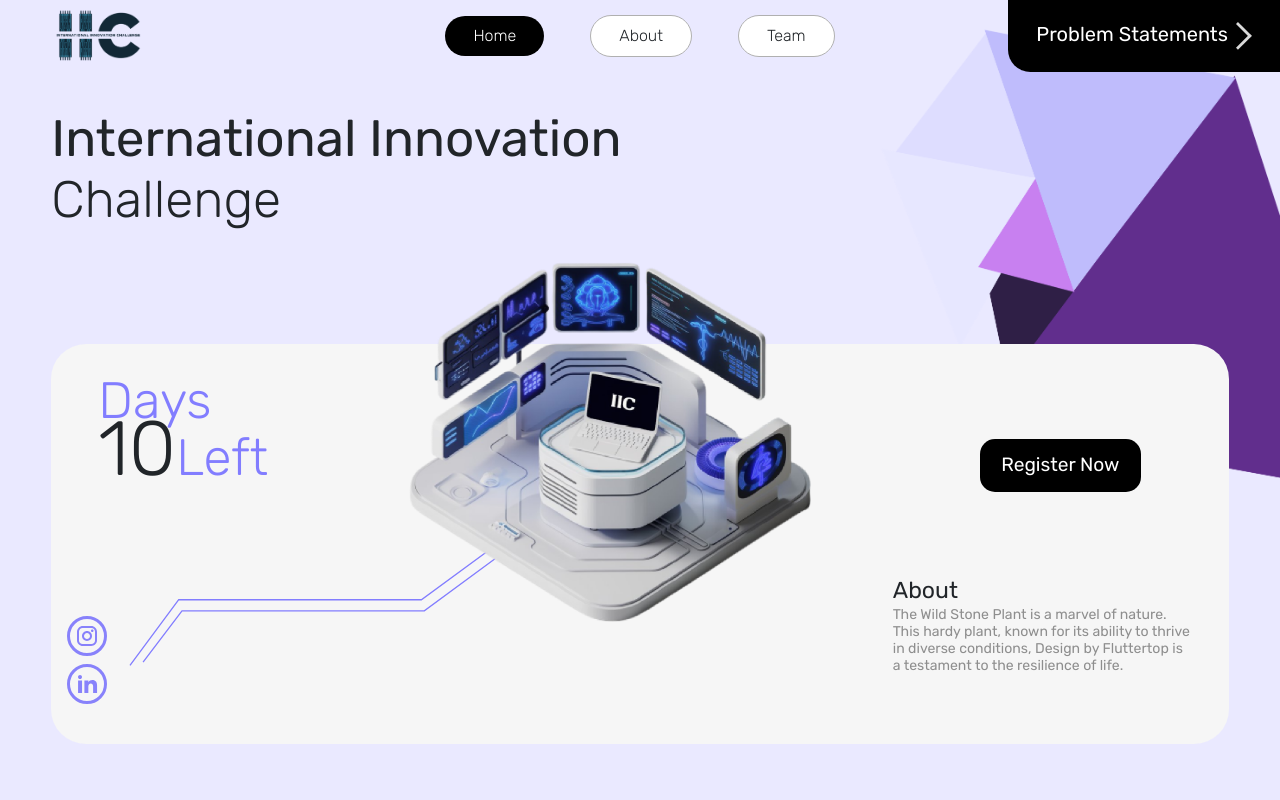
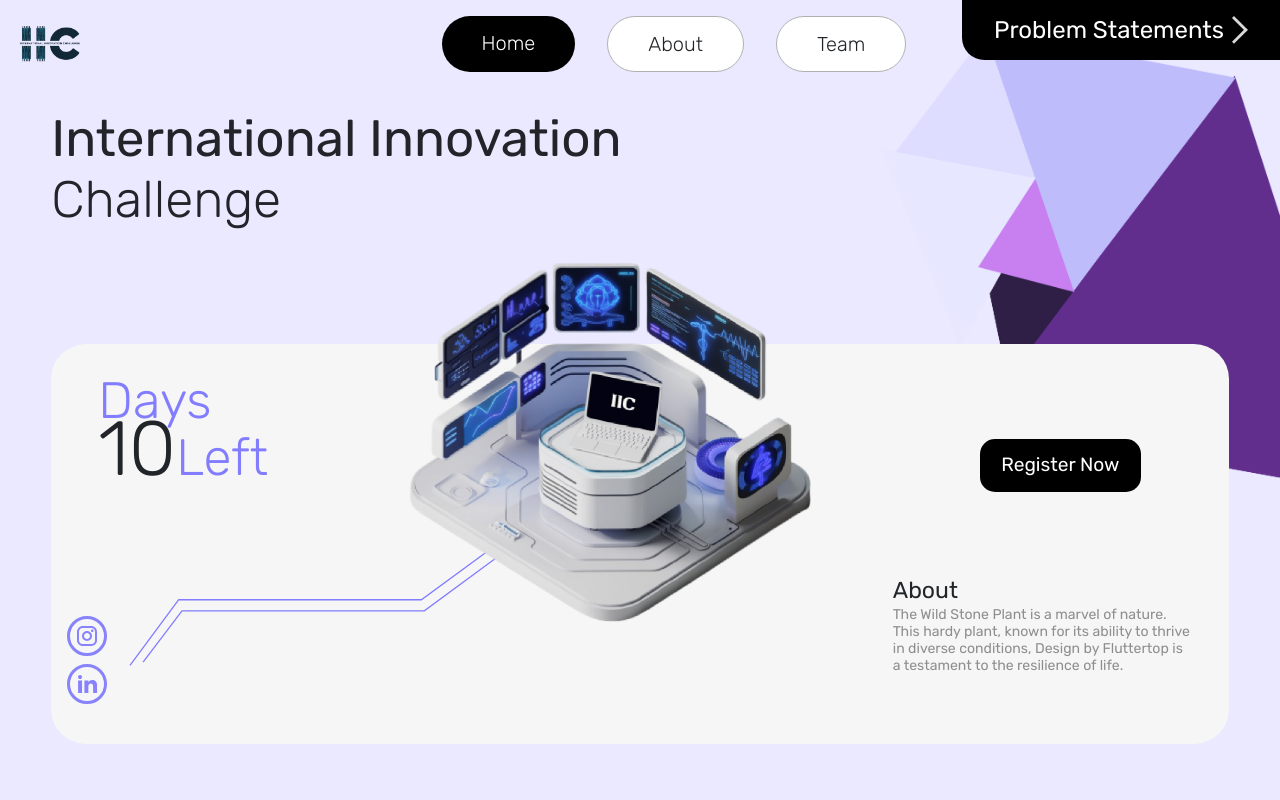
Before and after one commit to pinkelephant4/iic-website, a React (Vite) app: page / in a window 1280 px wide. Shown: the top 800 px of the page. Built offline with nearby package versions, Linux system fonts and the light colour scheme; a web font is replaced by a local one.

Commit message:
Prince 88

```diff
--- a/src/components/Navbar.jsx
+++ b/src/components/Navbar.jsx
@@ -3,8 +3,13 @@ import '../styles/Navbar.css';
 
 const Navbar = () => {
   const [scrolling, setScrolling] = useState(false);
-  const [scrollDirection, setScrollDirection] = useState('up'); // New state to track scroll direction
+  const [scrollDirection, setScrollDirection] = useState('up');
   const [lastScrollY, setLastScrollY] = useState(0);
+  const [menuOpen, setMenuOpen] = useState(false);
+
+  const toggleMenu = () => {
+    setMenuOpen(!menuOpen);
+  };
 
   useEffect(() => {
     const handleScroll = () => {
@@ -18,7 +23,6 @@ const Navbar = () => {
 
       setLastScrollY(currentScrollY);
 
-      // Add logic to set scrolling state
       if (currentScrollY > 40) {
         setScrolling(true);
       } else {
@@ -51,6 +55,26 @@ const Navbar = () => {
           <img src="/assets/right-arrow.svg" alt="arrow" />
         </div>
       </div>
+
+      {/* Hamburger Menu */}
+      <div className={`hamburger ${menuOpen ? 'hide' : ''}`} onClick={toggleMenu}>
+        &#9776;
+      </div>
+
+      {/* Mobile Menu */}
+      <div className={`menu ${menuOpen ? 'active' : ''}`}>
+        <ul className="menu-links">
+          <li className="nav-link" onClick={toggleMenu}>Home</li>
+          <li className="nav-link" onClick={toggleMenu}>About</li>
+          <li className="nav-link" onClick={toggleMenu}>Team</li>
+          <li className="nav-link" onClick={toggleMenu}>Problem Statements</li>
+        </ul>
+      </div>
+
+      {/* Close Menu Icon */}
+      <div className={`hamburger-close ${menuOpen ? 'active' : ''}`} onClick={toggleMenu}>
+        &times;
+      </div>
     </div>
   );
 };
--- a/src/styles/Navbar.css
+++ b/src/styles/Navbar.css
@@ -1,51 +1,46 @@
+/* General Navbar Styles */
 .navbar {
   position: fixed;
   width: 100%;
   font-family: 'Rubik', sans-serif;
-  font-optical-sizing: auto;
-  font-style: normal;
   z-index: 1000;
-  transition: all 0.3s ease; /* Add transition for smooth effect */
+  transition: all 0.3s ease;
+  display: flex;
+  justify-content: space-between;
+  align-items: center;
+  padding: 1rem;
 }
 
 .scrolled {
   background: rgba(255, 255, 255, 0.2);
   box-shadow: 0 8px 32px 0 rgba(31, 38, 135, 0.37);
   backdrop-filter: blur(10px);
-  -webkit-backdrop-filter: blur(10px);
 }
 
 .hide {
-  transform: translateY(-100%); /* Moves the navbar out of view */
+  transform: translateY(-100%);
 }
 
 .show {
-  transform: translateY(0); /* Brings the navbar into view */
+  transform: translateY(0);
 }
 
-/* Rest of the styles */
-.nav-left {
-  width: 33%;
-  padding: 0 0 0 4%;
-}
-
-.nav-left > img {
+.nav-left img {
   height: 7vh;
 }
 
 .nav-mid {
-  width: 34%;
+  display: none;
 }
 
 .nav-links {
   display: flex;
-  justify-content: space-around;
-  align-items: center;
+  gap: 2rem;
 }
 
 .nav-link {
   font-weight: 300;
-  border: solid 1px #B0B0B0;
+  border: 1px solid #B0B0B0;
   border-radius: 2rem;
   background-color: white;
   font-size: 2vh;
@@ -66,14 +61,11 @@
 }
 
 .nav-right {
-  width: 33%;
-  display: flex;
-  justify-content: flex-end;
+  display: none; /* Hidden for mobile */
 }
 
 .nav-right-btn {
   position: absolute;
-  height: 100%;
   top: 0;
   right: 0;
   display: flex;
@@ -92,16 +84,104 @@
   padding-left: 1vh;
 }
 
-.nav-right-btn span::after {
-  content: '';
-  display: block;
-  width: 0;
-  height: 2px;
-  background-color: white;
-  transition: width 0.3s ease;
-  margin-top: 2px;
+/* Hamburger Menu for Mobile */
+.hamburger {
+  font-size: 3vh;
+  cursor: pointer;
+  padding: 1rem;
+  color: black;
+  z-index: 2000;
+  display: block; /* Visible only on mobile */
 }
 
-.nav-right-btn:hover span::after {
-  width: 90%;
+.hamburger.hide {
+  display: none; /* Hide hamburger when menu is open */
 }
+
+/* Close Menu Icon for Mobile */
+.hamburger-close {
+  font-size: 3vh;
+  cursor: pointer;
+  padding: 1rem;
+  color: black;
+  z-index: 2000;
+  display: none; /* Hidden by default */
+}
+
+.hamburger-close.active {
+  display: block; /* Show only when the menu is open */
+}
+
+/* Side Menu for Mobile */
+.menu {
+  position: fixed;
+  top: 0;
+  right: -100%;
+  width: 100%;
+  height: 100vh; /* Full height to cover the screen */
+  background-color: rgba(255, 255, 255, 0.8); /* Changed to white and translucent */
+  backdrop-filter: blur(10px); /* Blur effect */
+  z-index: 1500;
+  transition: right 0.3s ease;
+  overflow-y: auto; /* Enable scrolling in case menu items exceed screen height */
+  overflow-x: hidden;
+}
+
+.menu.active {
+  right: 0;
+}
+
+.menu-links {
+  list-style: none;
+  padding: 0;
+  margin: 0;
+  height: 100%;
+  display: flex;
+  flex-direction: column;
+  justify-content: center;
+  align-items: center;
+  gap: 2rem;
+}
+
+.menu-links .nav-link {
+  font-size: 3vh;
+  padding: 2vh 3vh;
+  color: black; /* Text color black */
+  background: none;
+  border: none;
+  text-align: center;
+  width: 100%;
+  transition: all 0.3s ease;
+}
+
+.menu-links .nav-link:hover {
+  background-color: rgba(0, 0, 0, 0.1); /* Slight hover effect */
+  transform: scale(1.05);
+}
+
+/* Media Queries */
+@media (min-width: 768px) {
+  .nav-mid, .nav-right {
+    display: flex; /* Show for tablet and above */
+  }
+
+  .hamburger, .hamburger-close, .menu {
+    display: none; /* Hide hamburger and side menu */
+  }
+}
+
+@media (min-width: 1024px) {
+  .nav-left img {
+    height: 5vh; /* Adjust logo size for laptops */
+  }
+
+  .nav-link {
+    padding: 1.5vh 5vh; /* Larger padding on bigger screens */
+    font-size: 2.5vh;
+  }
+
+  .nav-right-btn {
+    padding: 1.5vh 4vh;
+    font-size: 3vh;
+  }
+}
```
